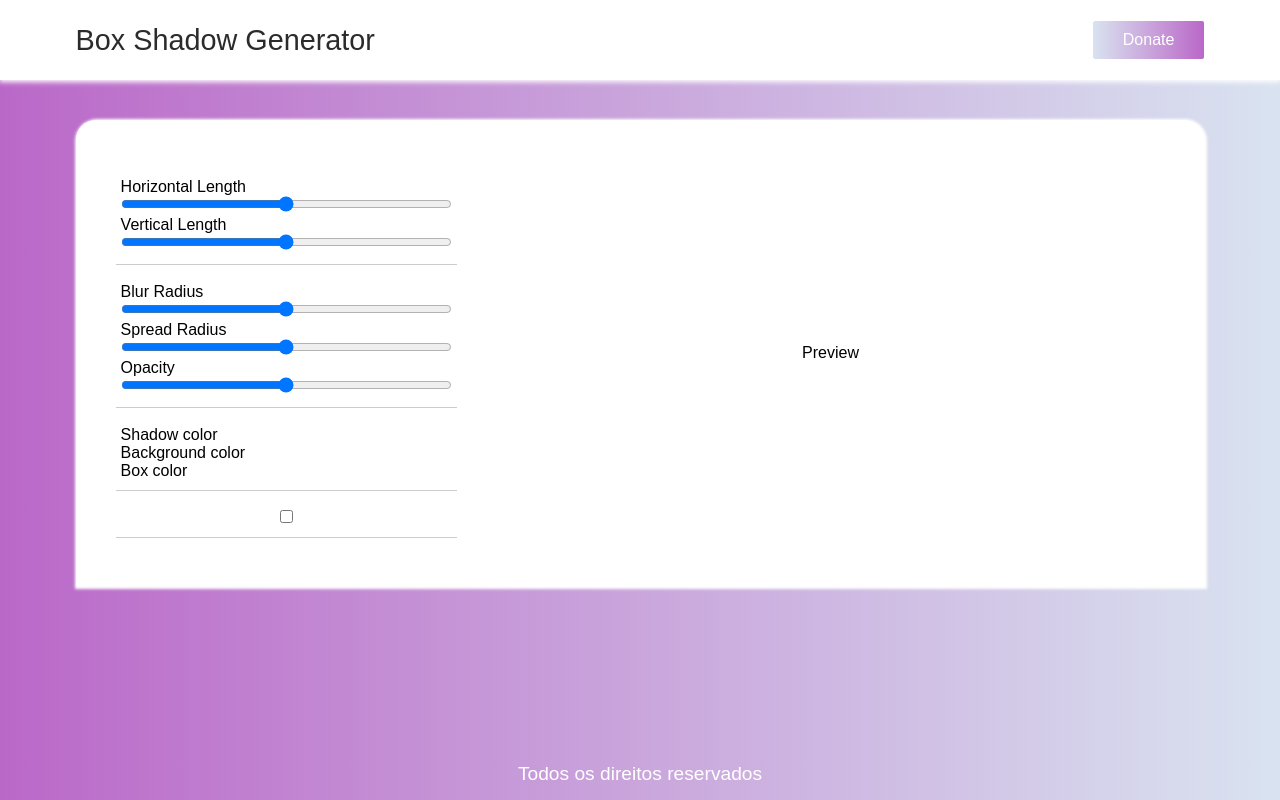
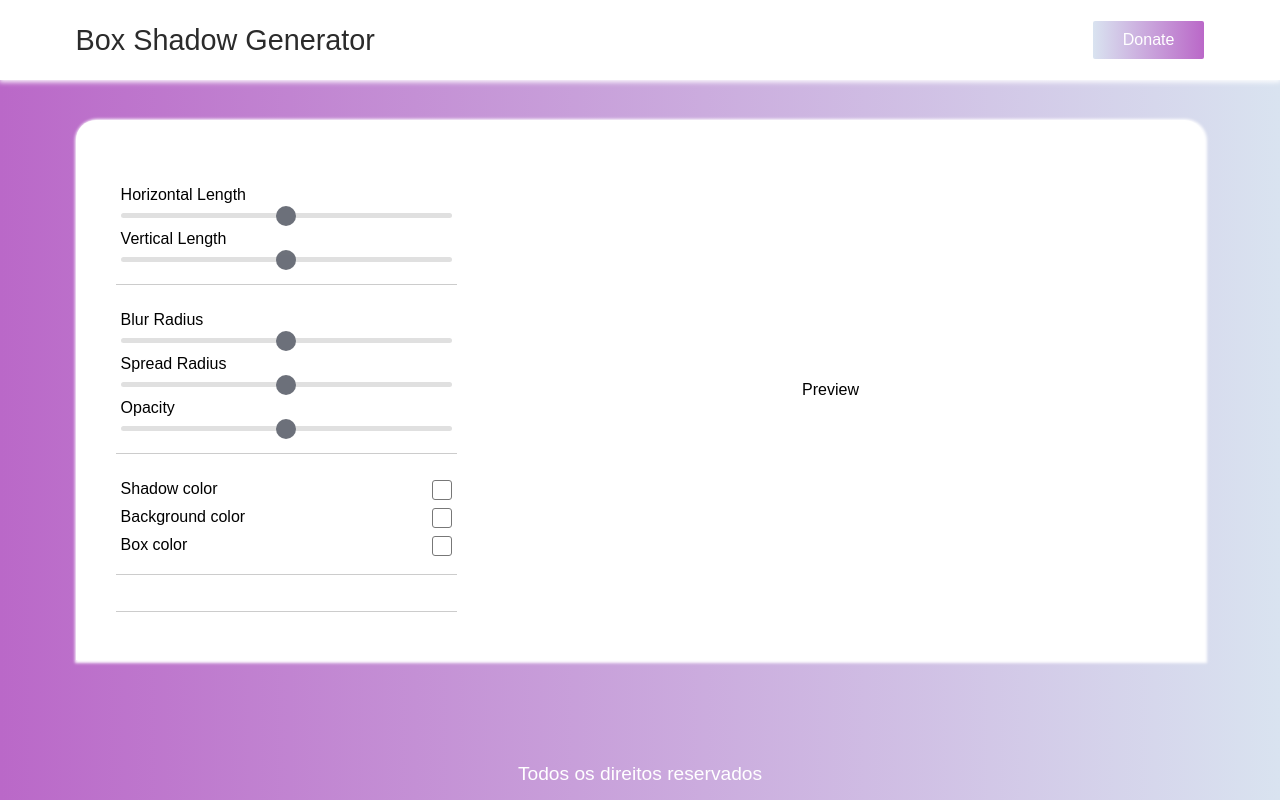
Before and after one commit to edumudu/box-shadow-generator, a React (Create React App) app: page / in a window 1280 px wide. Built offline with nearby package versions, Linux system fonts and the light colour scheme.

Commit message:
style range

```diff
--- a/src/components/Generator/Settings/index.js
+++ b/src/components/Generator/Settings/index.js
@@ -3,24 +3,25 @@ import Input from '../../Input/index'
 import { SettingsTag, Group } from './styles'
 
 function Settings() {
+
   return (
     <SettingsTag>
       <Group>
-        <Input name="Horizontal Length" />
+        <Input type="range" name="Horizontal Length" />
 
-        <Input name="Vertical Length" />
+        <Input type="range" name="Vertical Length" />
       </Group>
 
       <Group>
-        <Input name="Blur Radius" />
+        <Input type="range" name="Blur Radius" />
 
-        <Input name="Spread Radius" />
+        <Input type="range" name="Spread Radius" />
 
-        <Input name="Opacity" />
+        <Input type="range" name="Opacity" />
       </Group>
 
       <Group>
-        <Input type="color" name="Shadow color" />
+        <Input type="color" name="Shadow color" onChange={() => alert('dsa')} min="0"/>
 
         <Input type="color" name="Background color" />
 
--- a/src/components/Input/index.js
+++ b/src/components/Input/index.js
@@ -1,6 +1,6 @@
 import React from 'react';
 import InputHead from '../InputHead/index';
-import { Input, Label, Group } from './styles';
+import { Input, Label, Group, Range } from './styles';
 
 function IsColor(props) {
   switch (props.type) {
@@ -8,26 +8,41 @@ function IsColor(props) {
       const id = Math.random();
 
       return <Group>
-        <Label for={id} type={props.type} >{props.name}</Label>
+        <InputHead>
+          {props.name}
+          <Label for={id} type={props.type} />
+        </InputHead>
 
-        <Input id={id} type={props.type} />
+        <Input id={id} type={props.type} onChange={() => alert('ola')} />
       </Group>
     case 'switch':
 
       return <Group>
+        {/* <LabelSwitch on={props.active} off={props.disabled}></LabelSwitch> */}
         <Input type="checkbox" />
+      </Group>
+
+    case 'range':
+      return <Group>
+        <InputHead>
+          {props.name}
+        </InputHead>
+
+        <Range type={props.type} />
       </Group>
 
     default:
       return <Group>
-        <InputHead content={props.name} />
+        <InputHead>
+          {props.name}
+        </InputHead>
 
-        <Input type={props.type || 'range'} />
+        <Input type={props.type || 'text'} />
       </Group>
   }
 }
 
-function Range(props) {
+function InputCompiler(props) {
   return (
     <>
       <IsColor type={props.type} name={props.name} />
@@ -35,4 +50,4 @@ function Range(props) {
   )
 }
 
-export default Range
+export default InputCompiler
--- a/src/components/Input/styles.js
+++ b/src/components/Input/styles.js
@@ -1,13 +1,52 @@
 import styled from 'styled-components'
 
+const displayNoneTypes = [
+  'color',
+  'checkbox'
+]
+
 export const Group = styled.div `
-
+  margin: 8px 0;
 `
 
 export const Input = styled.input `
   width: 100%;
-  display: ${props => props.type === 'color' ? 'none' : 'inline-block'}
+  display: ${props => displayNoneTypes.includes(props.type) ? 'none' : 'inline-block'}
 `
 export const Label = styled.label `
+  width: 20px;
+  height: 20px;
+  border-radius: 3px;
+  border: 1px solid #777;
+  background-color: ${props => props.activeColor};
+  cursor: pointer;
+`
 
+export const Range = styled.input `
+  -webkit-appearance: none;
+  appearance: none;
+  height: 5px;
+  width: 100%;
+  outline: none;
+  opacity: 0.7;
+  background-color: #d3d3d3;
+  border-radius: 10px;
+
+  &::-webkit-slider-thumb {
+    -webkit-appearance: none;
+    appearance: none;
+    width: 20px;
+    height: 20px;
+    border-radius: 50%;
+    background-color: #2f3542;
+    cursor: pointer;
+  }
+
+  &::-moz-range-thumb {
+    width: 20px;
+    height: 20px;
+    border-radius: 50%;
+    background-color: #2f3542;
+    cursor: pointer;
+  }
 `
--- a/src/components/InputHead/index.js
+++ b/src/components/InputHead/index.js
@@ -4,7 +4,7 @@ import { InputHeadTag } from './styles'
 function InputHead(props) {
   return (
     <InputHeadTag>
-      {props.content}
+      {props.children}
     </InputHeadTag>
   )
 }
```
Also changed, not shown: 1 other file (tests, documents, lock files or other folders).
